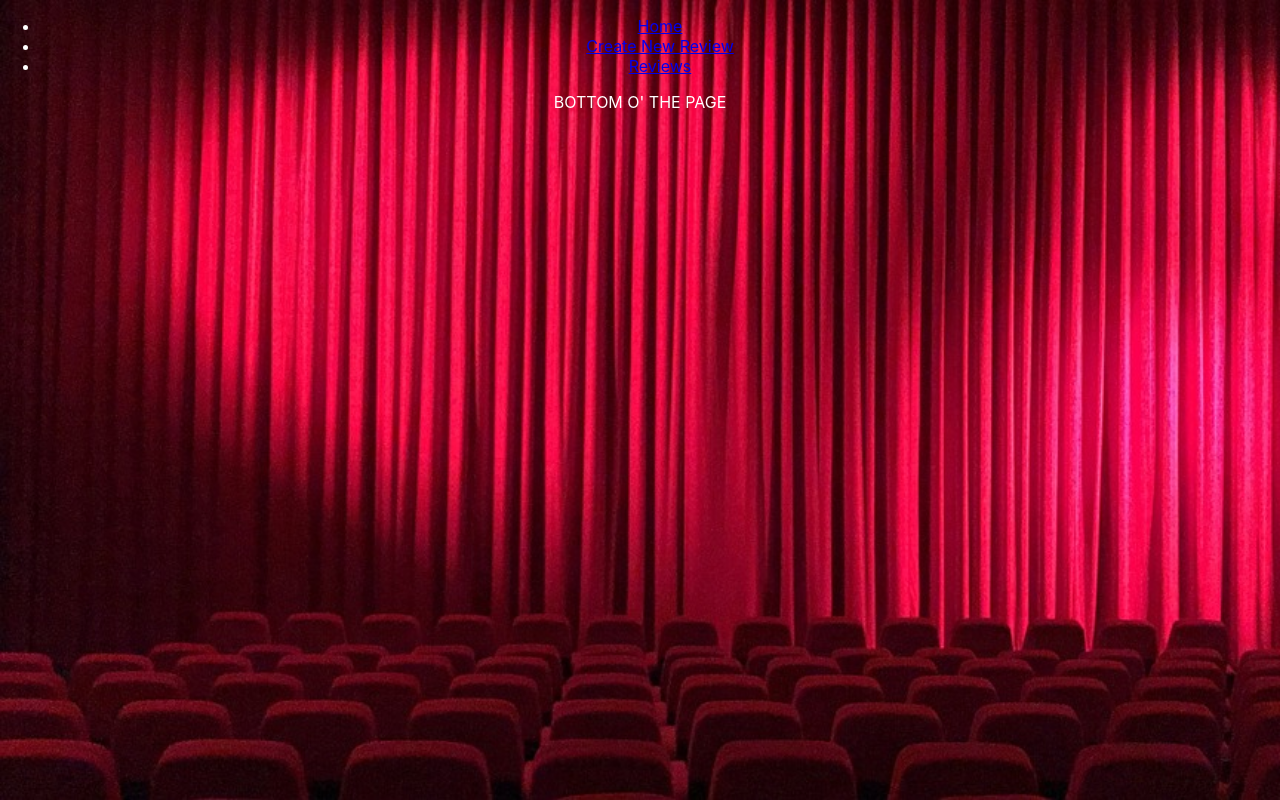
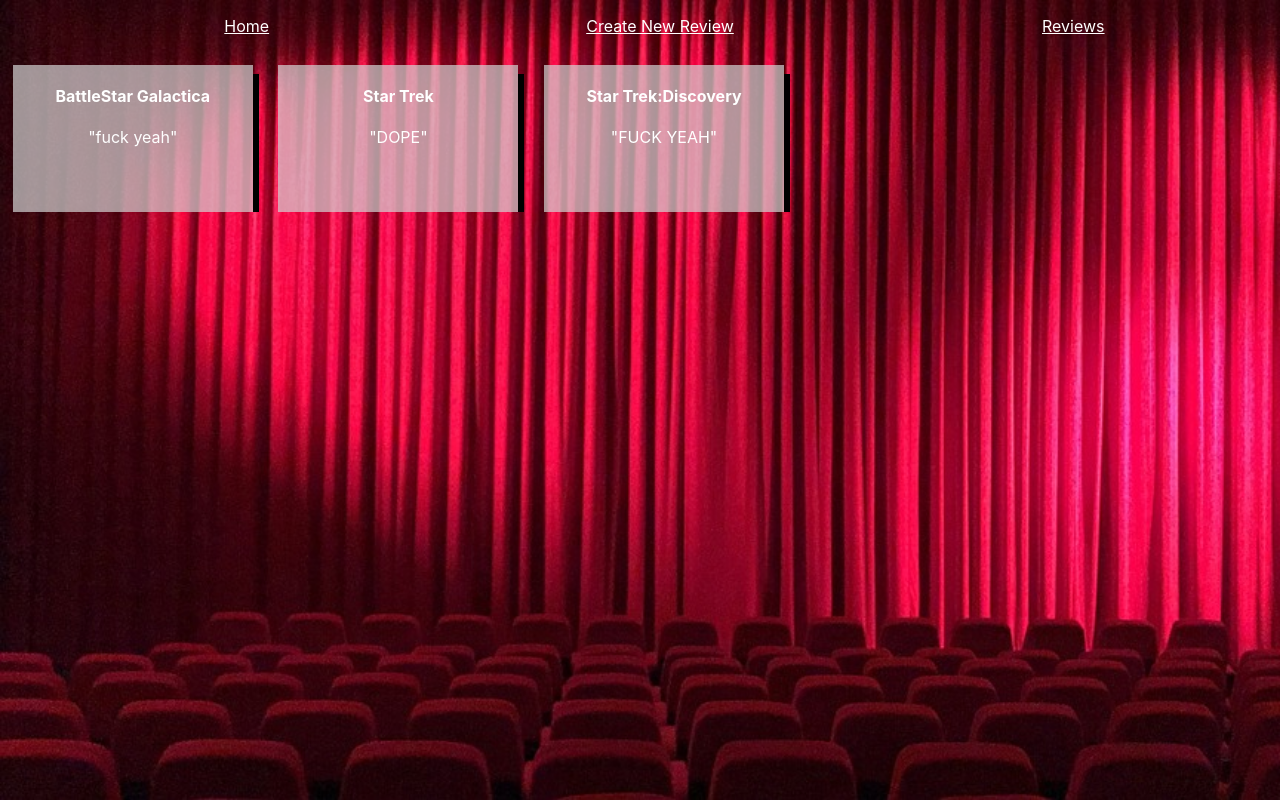
Before and after one commit to HornRyRy/TVMazeProject, a React (Create React App) app: page /reviews in a window 1280 px wide. Built offline with nearby package versions, Linux system fonts and the light colour scheme; no server answers; data requests are answered from the project's data file.

Commit message:
add default search state, map and display reviews

```diff
--- a/db.json
+++ b/db.json
@@ -1,27 +1,22 @@
 {
   "reviews": [
     {
-      "name": "asdf",
-      "review": "sadf",
-      "id": 2
+      "name": "BattleStar Galactica",
+      "review": "fuck yeah",
+      "id": 5
     },
     {
-      "name": "asdfgbtrefvrd",
-      "review": "safdgtnytgrf",
-      "id": 3
+      "name": "Star Trek",
+      "review": "DOPE",
+      "id": 6
     },
     {
-      "name": "sadfghgnfbdvdcfertynhgmjhg f",
-      "review": "svdfgfnhmj,mhngfv dcsdsrgtymjh gfds",
-      "id": 4
+      "name": "Star Trek:Discovery",
+      "review": "FUCK YEAH",
+      "id": 7
     }
   ],
   "favorites": [
-    {
-      "id": 1
-    },
-    {
-      "id": 2
-    }
+
   ]
 }
--- a/src/App.css
+++ b/src/App.css
@@ -21,7 +21,7 @@ body {
 }
 
 
-.App-header {
+/* .App-header {
   background-color: #282c34;
   min-height: 100vh;
   display: flex;
@@ -31,13 +31,13 @@ body {
   font-size: calc(10px + 2vmin);
   color: white;
   border: 10px solid black;
-}
+} */
 
 #searchResultCard {
-  border: 3px solid black;
   display: flex;
   justify-content: space-between;
   flex-wrap: wrap;
+  height: 50%;
 }
 
 #searchCard {
@@ -73,11 +73,8 @@ body {
     display: flex;
     flex-direction: column;
     width: 25%;
-    bottom: 0;
     margin:auto;
-    position:fixed;
     left:38%;
-
   }
 
   .submitButton {
@@ -88,3 +85,26 @@ body {
   #text {
     color:white;
   }
+
+  a {
+    color:white;
+    display:inline-block;
+    width: 33.33%;
+  }
+
+  #reviewContainer {
+    display:flex;
+    overflow: scroll;
+    order:3;
+    height:10rem;
+  }
+
+  .reviewCard {
+  flex-direction: column;
+  background-color: rgba(211,211,211,.7);
+  margin:1%;
+  width: 15rem;
+  height: 25rem;
+  box-shadow: 6px 9px black;
+  color: white;
+  }
--- a/src/components/App.js
+++ b/src/components/App.js
@@ -51,7 +51,8 @@ const byActor = "https://api.tvmaze.com/search/people?q=terry%20crews"
 function App() {
   const [reviews, setReviews] = useState([])
   const [someShows, setSomeShows] = useState([])
-  const [queryByShow, setQueryByShow] = useState([])
+  const [queryByShow, setQueryByShow] = useState(['Family Game Fight'])
+
 
 
   const hardCodedSearchVariable = "simpsons"
@@ -73,6 +74,8 @@ useEffect(() =>{
   fetchData()
 }, [varQuery])        //dependencies array - run once if array is empty
 
+
+
 const handleSearch = event => {
   setQueryByShow(event.target.value)
   console.log(event.target.value)
@@ -85,10 +88,10 @@ const handleSearch = event => {
       <main className="App">
 
       <nav>
-        <ul className='label'>
-          <li><Link to="/">Home</Link></li>
-          <li><Link to="/reviews/new">Create New Review</Link></li>
-          <li><Link to="/reviews">Reviews</Link></li>
+        <ul id='navBar'>
+          <Link to="/">Home</Link>
+          <Link to="/reviews/new">Create New Review</Link>
+          <Link to="/reviews">Reviews</Link>
         </ul>
 
       </nav>
--- a/src/components/ReviewContainer.js
+++ b/src/components/ReviewContainer.js
@@ -1,9 +1,24 @@
-import React from 'react'
+
+import React, { useEffect, useState } from 'react'
+import Reviews from './Reviews'
 
 const ReviewContainer = () => {
+    const [showReview, setShowReview] = useState([])
+
+    // console.log(showReview)
+
+    useEffect(() => {
+        fetch('http://localhost:8888/reviews')
+            .then(res => res.json())
+            .then(review => setShowReview(review))
+      }, [])
+
+      const mappedReviews = showReview.map(review => <Reviews key={review.id} name={review.name} review={review.review}/>)
+
+
   return (
-    <div>
-      <p id='text'> BOTTOM O' THE PAGE</p>
+    <div id='reviewContainer'>
+        {mappedReviews}
     </div>
   )
 }
--- /dev/null
+++ b/src/components/Reviews.js
@@ -0,0 +1,14 @@
+import React from 'react'
+
+const Reviews = ({name, review}) => {
+  return (
+    <div className='reviewCard'>
+
+      <h4 id='reviewName'>{name}</h4>
+      <p id='reviewContent'>"{review}"</p>
+
+    </div>
+  )
+}
+
+export default Reviews
```
Also changed, not shown: src/components/ShowContainer.js (+0 -8 lines).
